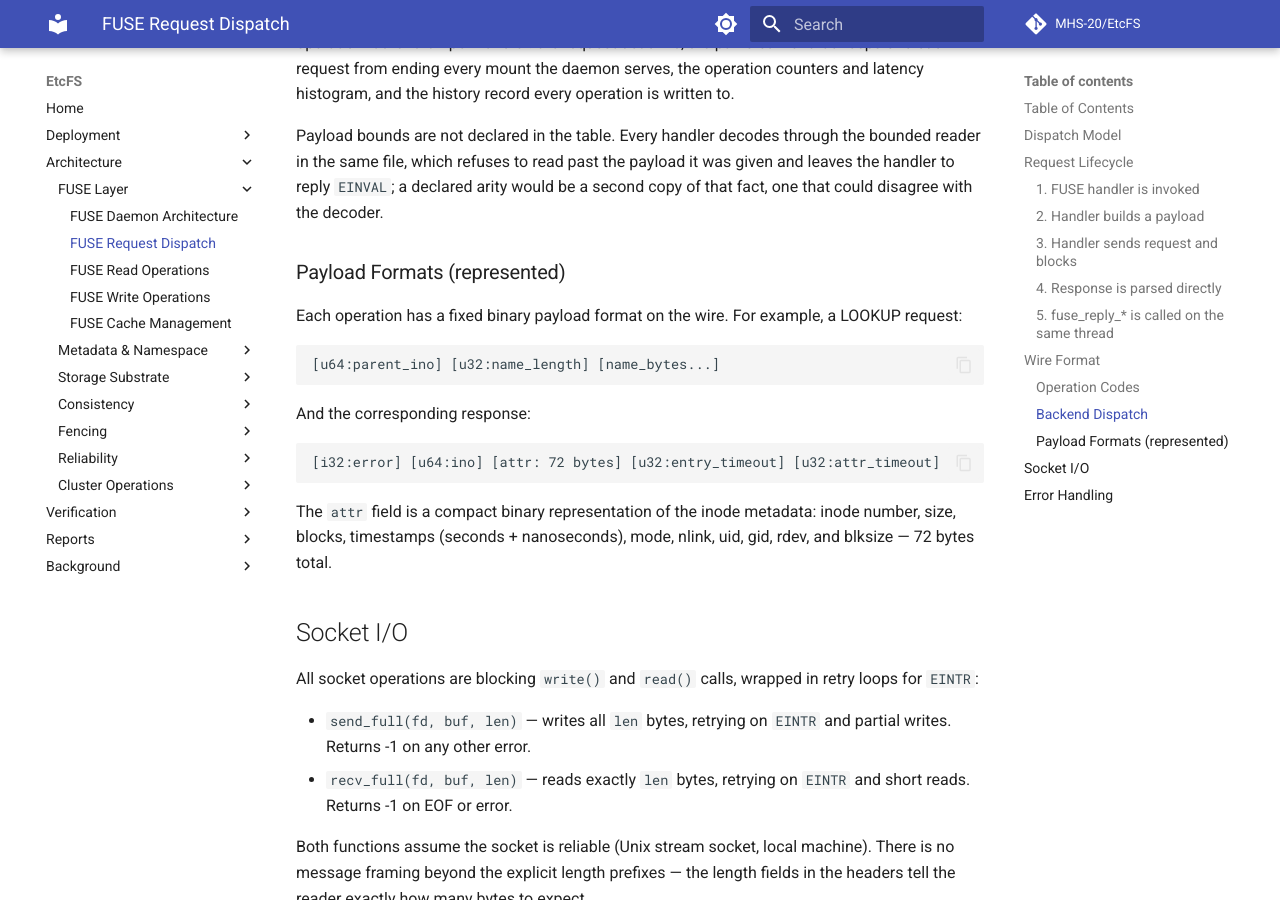
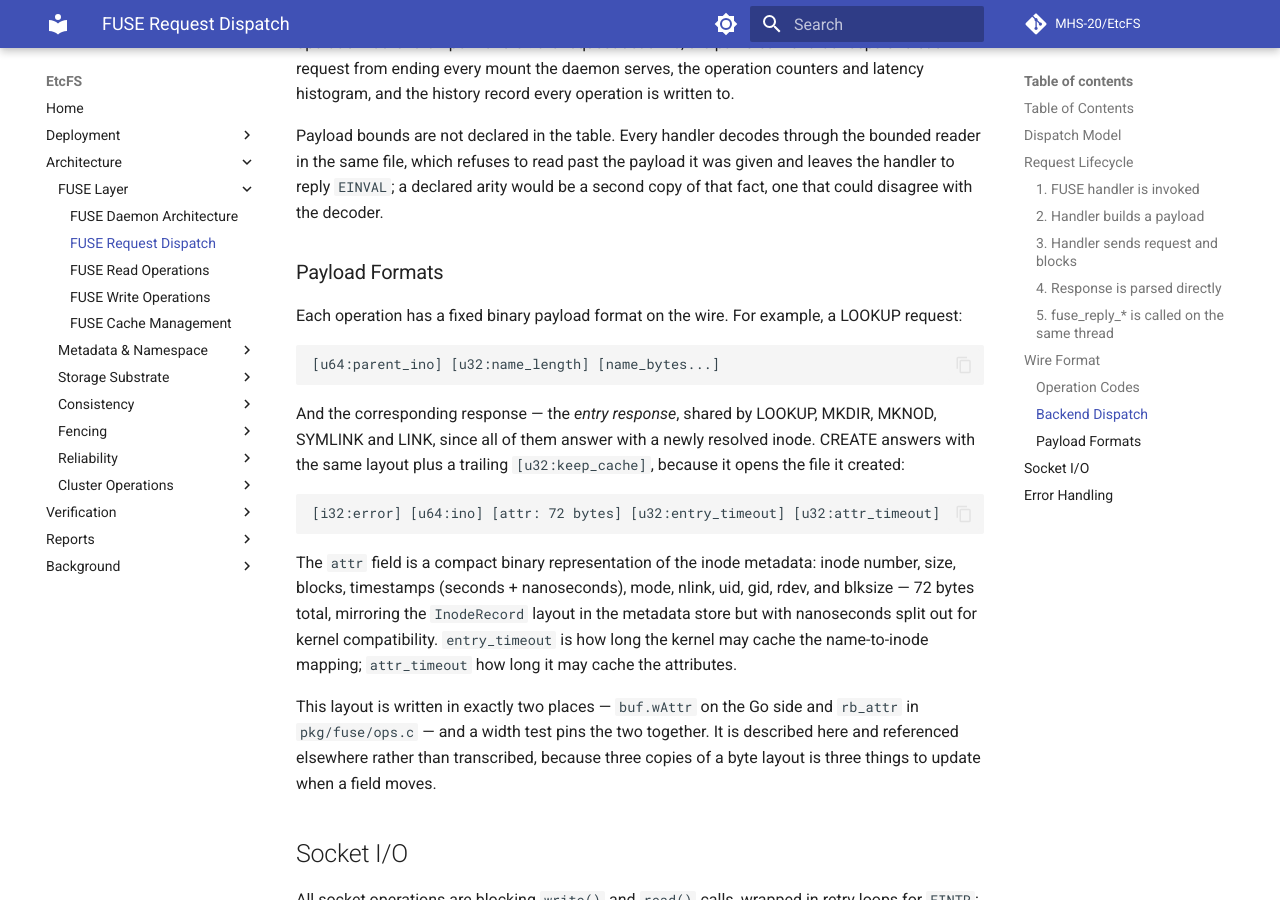
Before and after one commit to MHS-20/EtcFS, an MkDocs documentation site: the page built from docs/architecture/fuse/fuse-request-dispatch.md, in a window 1280 px wide and 900 px high, scrolled down 4182 px. Built offline with MkDocs 1.6.1 and Material for MkDocs 9.7.7, drawn with Linux system fonts in a browser that asks for light colours; comment, search, counter and statistics services are not loaded.

````diff
--- a/docs/architecture/fuse/fuse-request-dispatch.md
+++ b/docs/architecture/fuse/fuse-request-dispatch.md
@@ -125,7 +125,7 @@ bounded reader in the same file, which refuses to read past the payload it was
 given and leaves the handler to reply `EINVAL`; a declared arity would be a
 second copy of that fact, one that could disagree with the decoder.
 
-### Payload Formats (represented)
+### Payload Formats
 
 Each operation has a fixed binary payload format on the wire. For example, a LOOKUP request:
 
@@ -133,13 +133,15 @@ Each operation has a fixed binary payload format on the wire. For example, a LOO
 [u64:parent_ino] [u32:name_length] [name_bytes...]
 ```
 
-And the corresponding response:
+And the corresponding response — the *entry response*, shared by LOOKUP, MKDIR, MKNOD, SYMLINK and LINK, since all of them answer with a newly resolved inode. CREATE answers with the same layout plus a trailing `[u32:keep_cache]`, because it opens the file it created:
 
 ```
 [i32:error] [u64:ino] [attr: 72 bytes] [u32:entry_timeout] [u32:attr_timeout]
 ```
 
-The `attr` field is a compact binary representation of the inode metadata: inode number, size, blocks, timestamps (seconds + nanoseconds), mode, nlink, uid, gid, rdev, and blksize — 72 bytes total.
+The `attr` field is a compact binary representation of the inode metadata: inode number, size, blocks, timestamps (seconds + nanoseconds), mode, nlink, uid, gid, rdev, and blksize — 72 bytes total, mirroring the `InodeRecord` layout in the metadata store but with nanoseconds split out for kernel compatibility. `entry_timeout` is how long the kernel may cache the name-to-inode mapping; `attr_timeout` how long it may cache the attributes.
+
+This layout is written in exactly two places — `buf.wAttr` on the Go side and `rb_attr` in `pkg/fuse/ops.c` — and a width test pins the two together. It is described here and referenced elsewhere rather than transcribed, because three copies of a byte layout is three things to update when a field moves.
 
 ## Socket I/O
 
````
Also changed, not shown: docs/architecture/fuse/fuse-architecture.md (+1 -13 lines), docs/architecture/fuse/fuse-read-operations.md (+1 -5 lines), docs/architecture/reliability/performance-benchmarks.md (+8 -0 lines), 7 other files.
